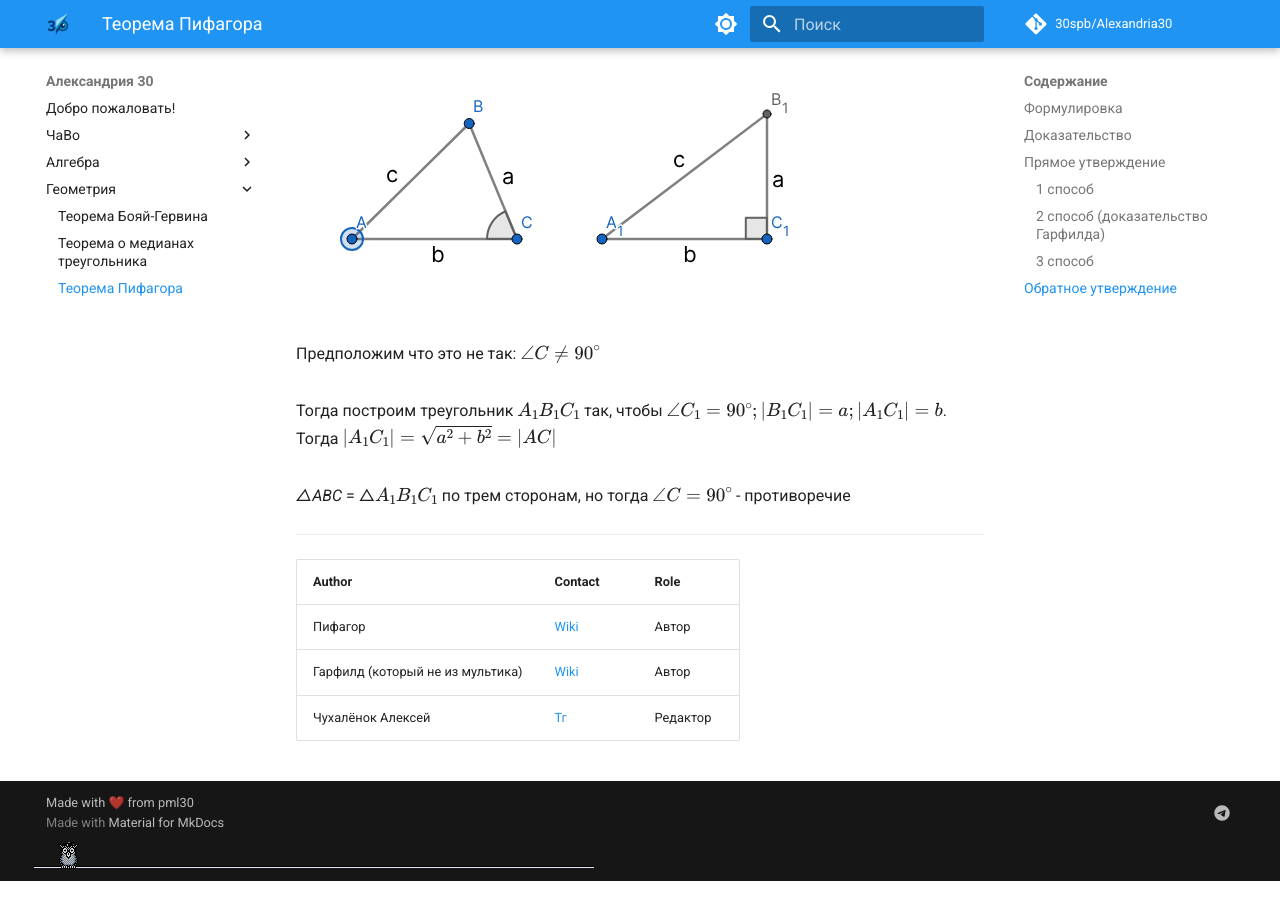
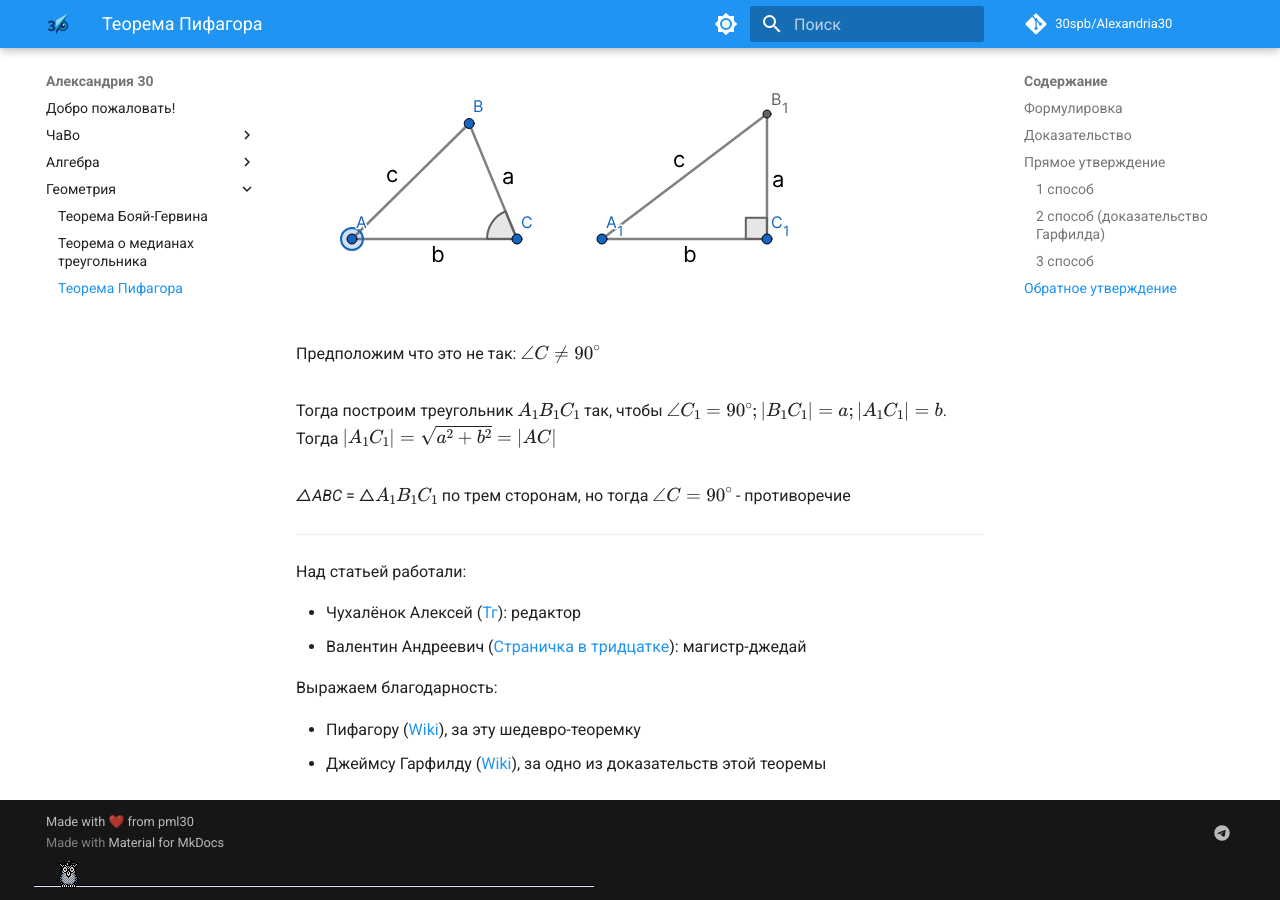
Before and after one commit to 30spb/Alexandria30, an MkDocs documentation site: the page built from docs/geometry/pythagorean_theorem.md, in a window 1280 px wide and 900 px high, scrolled down 4785 px. Built offline with MkDocs 1.6.1 and Material for MkDocs 9.7.7, drawn with Linux system fonts in a browser that asks for light colours; comment, search, counter and statistics services are not loaded.

Commit message:
поменяли формат авторства

```diff
--- a/docs/geometry/pythagorean_theorem.md
+++ b/docs/geometry/pythagorean_theorem.md
@@ -133,15 +133,21 @@ $c^2 = a^2 + b^2$
 
 <div style="overflow-x: auto; overflow-y: hidden" markdown="block">
 
-Тогда построим треугольник $A_1 B_1 C_1$ так, чтобы $\angle C_1 = 90^\circ; |B_1 C_1| = a; |A_1 C_1| = b$. Тогда $|A_1 C_1| = \sqrt{a^2 + b^2} = |AC|$
+Тогда построим треугольник $A_1 B_1 C_1$ так, чтобы $\angle C_1 = 90^\circ; |B_1 C_1| = a; |A_1 C_1| = b$.
+Тогда $|A_1 C_1| = \sqrt{a^2 + b^2} = |AC|$
 
 </div>
 
 *△ABC* = △$A_1 B_1 C_1$ по трем сторонам, но тогда $\angle C = 90^\circ$ - противоречие
 
 ---
-| Author                           | Contact                                                 | Role     |
-| -------------------------------- | ------------------------------------------------------- | -------- |
-| Пифагор                          | [Wiki](https://en.wikipedia.org/wiki/Pythagoras)        | Автор    |
-| Гарфилд (который не из мультика) | [Wiki](https://en.wikipedia.org/wiki/James_A._Garfield) | Автор    |
-| Чухалёнок Алексей                | [Тг](https://t.me/AlexeyRoot)                           | Редактор |
+
+Над статьей работали:
+
+- Чухалёнок Алексей ([Тг](https://t.me/AlexeyRoot)): редактор
+- Валентин Андреевич ([Страничка в тридцатке](https://school30.spb.ru/staff/~evstafyevva.shtml)): магистр-джедай
+
+Выражаем благодарность:
+
+- Пифагору ([Wiki](https://en.wikipedia.org/wiki/Pythagoras)), за эту шедевро-теоремку
+- Джеймсу Гарфилду ([Wiki](https://en.wikipedia.org/wiki/James_A._Garfield)), за одно из доказательств этой теоремы
```
